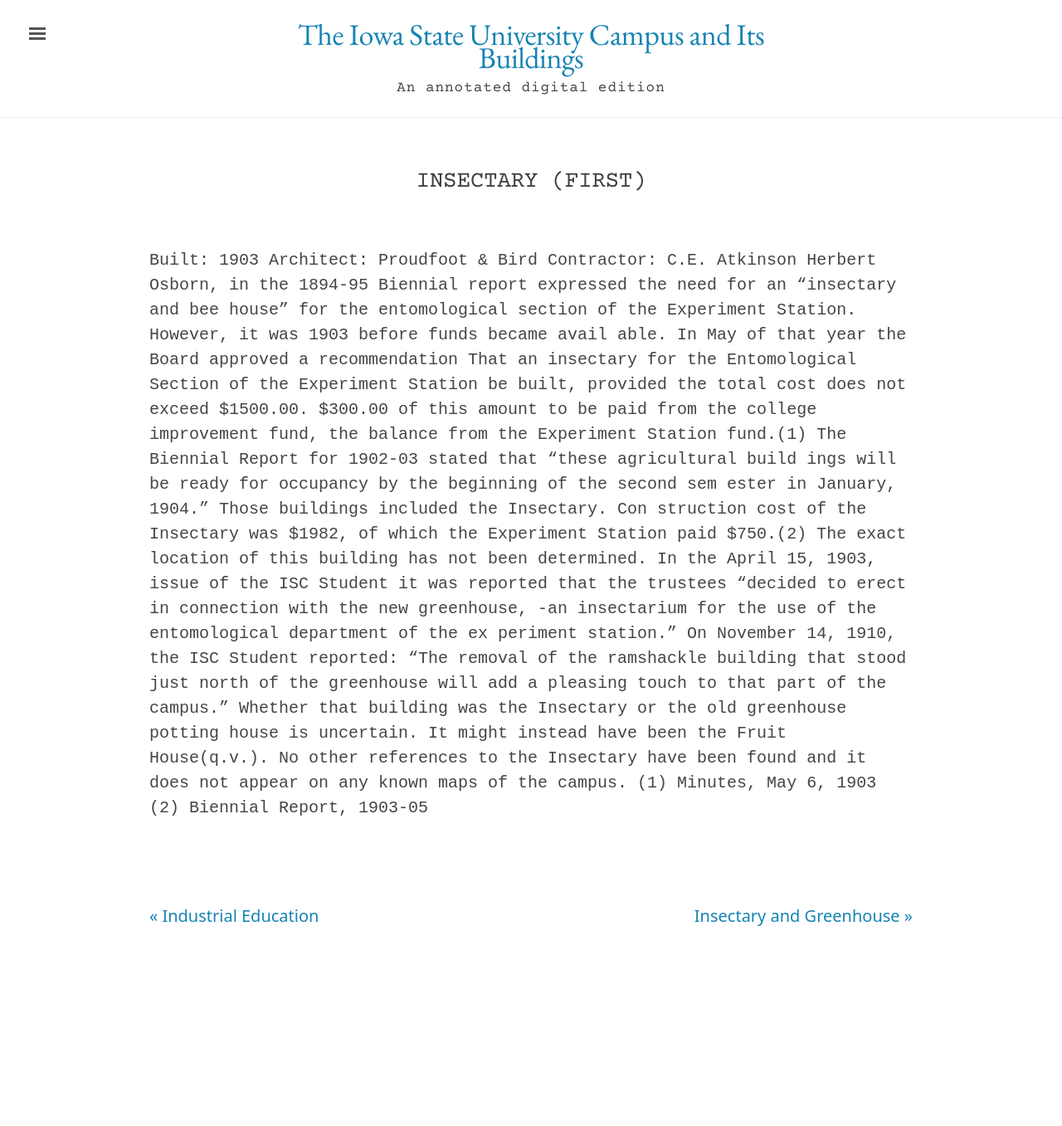
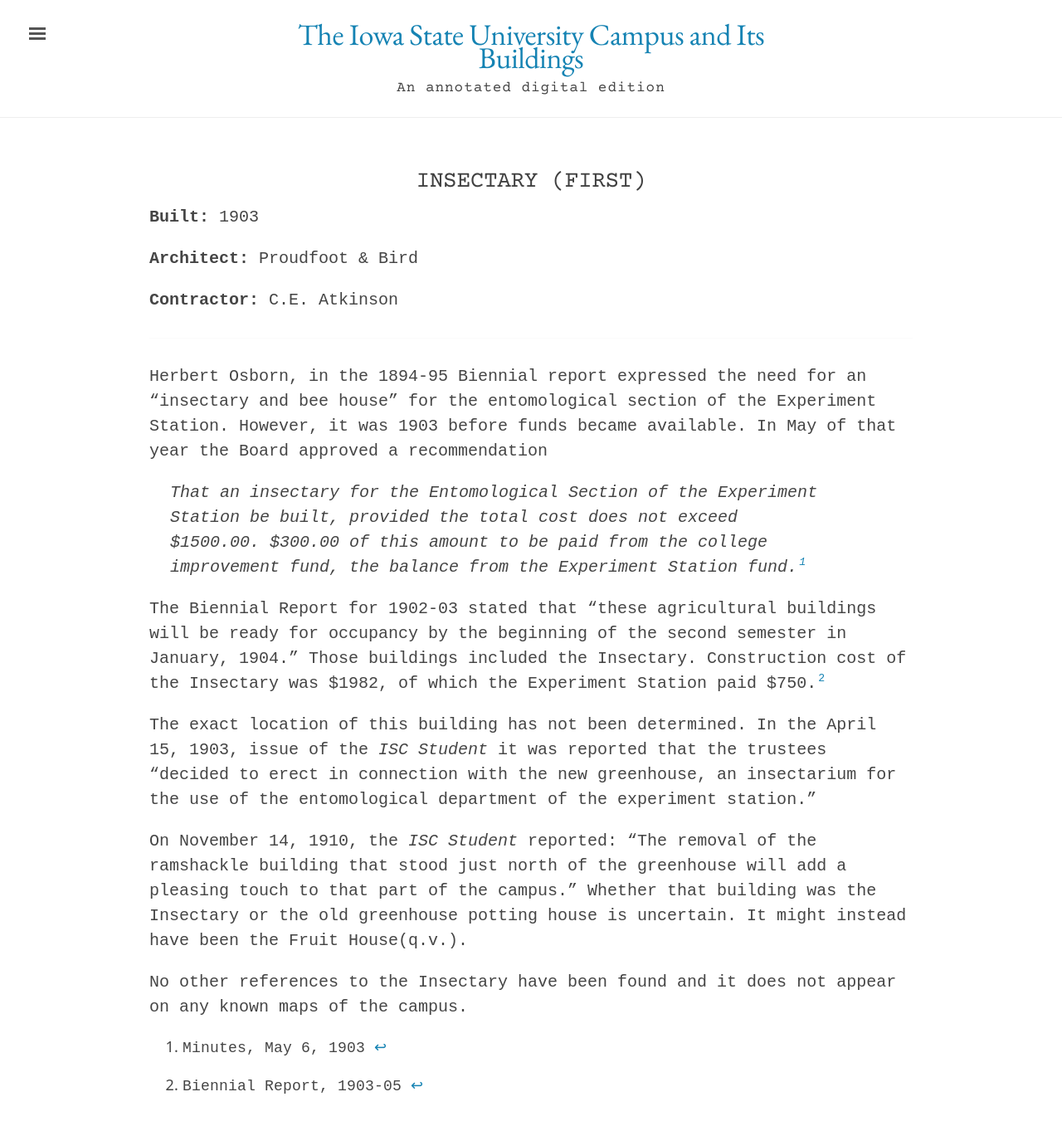
Before and after one commit to emanderson811/day-edition, a Jekyll site: the page built from _texts/buildings/115day-insectary-first.md, in a window 1280 px wide and 1400 px high. Shown: the top 1357 px of the window at 83% size. Built offline with Jekyll 4.4.1, drawn with Linux system fonts in a browser that asks for light colours.

Commit message:
Update 115day-insectary-first.md

```diff
--- a/_texts/buildings/115day-insectary-first.md
+++ b/_texts/buildings/115day-insectary-first.md
@@ -14,18 +14,18 @@
 ---
 ---
 
-Built: 1903 Architect: Proudfoot & Bird Contractor: C.E. Atkinson
-Herbert Osborn, in the 1894-95 Biennial report expressed the need for an "insectary and bee house" for the entomological section of the Experiment Station. However, it was 1903 before funds became avail able. In May of that year the Board approved a recommendation
-That an insectary for the Entomological Section of the Experiment Station be built, provided the total cost does not exceed $1500.00. $300.00 of this amount to be paid from the college improvement fund, the balance from the Experiment Station fund.(1)
-The Biennial Report for 1902-03 stated that "these agricultural build ings will be ready for occupancy by the beginning of the second sem ester in January, 1904." Those buildings included the Insectary. Con struction cost of the Insectary was $1982, of which the Experiment Station paid $750.(2)
-The exact location of this building has not been determined. In the April 15, 1903, issue of the ISC Student it was reported that the
-trustees "decided to erect in connection with the new greenhouse, -an
-insectarium for the use of the entomological department of the ex
-periment station."
-On November 14, 1910, the ISC Student reported: "The removal of the
-ramshackle building that stood just north of the greenhouse will add
-a pleasing touch to that part of the campus." Whether that building was the Insectary or the old greenhouse potting house is uncertain.
-It might instead have been the Fruit House(q.v.).
+Herbert Osborn, in the 1894-95 Biennial report expressed the need for an "insectary and bee house" for the entomological section of the Experiment Station. However, it was 1903 before funds became available. In May of that year the Board approved a recommendation
+
+>That an insectary for the Entomological Section of the Experiment Station be built, provided the total cost does not exceed $1500.00. $300.00 of this amount to be paid from the college improvement fund, the balance from the Experiment Station fund.[^fn1]
+
+The Biennial Report for 1902-03 stated that "these agricultural buildings will be ready for occupancy by the beginning of the second semester in January, 1904." Those buildings included the Insectary. Construction cost of the Insectary was $1982, of which the Experiment Station paid $750.[^fn2]
+
+The exact location of this building has not been determined. In the April 15, 1903, issue of the *ISC Student* it was reported that the trustees "decided to erect in connection with the new greenhouse, an insectarium for the use of the entomological department of the experiment station."
+
+On November 14, 1910, the *ISC Student* reported: "The removal of the ramshackle building that stood just north of the greenhouse will add a pleasing touch to that part of the campus." Whether that building was the Insectary or the old greenhouse potting house is uncertain. It might instead have been the Fruit House(q.v.).
+
 No other references to the Insectary have been found and it does not appear on any known maps of the campus.
-(1) Minutes, May 6, 1903
-(2) Biennial Report, 1903-05
+
+[^fn1]: Minutes, May 6, 1903
+
+[^fn2]: Biennial Report, 1903-05
```
Also changed, not shown: other parts of _texts/buildings/115day-insectary-first.md (+3 -3 lines).
